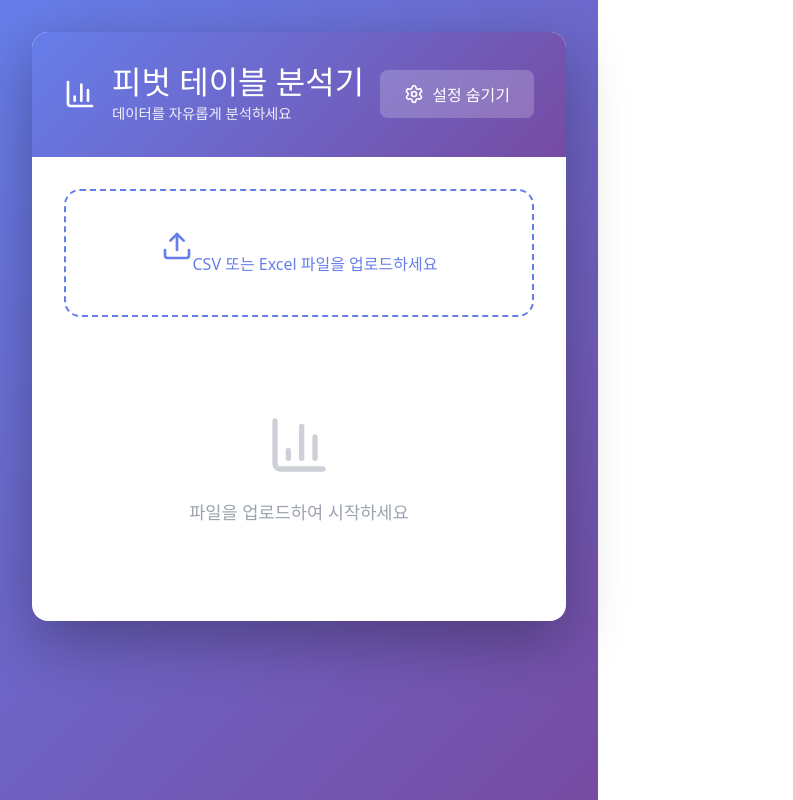
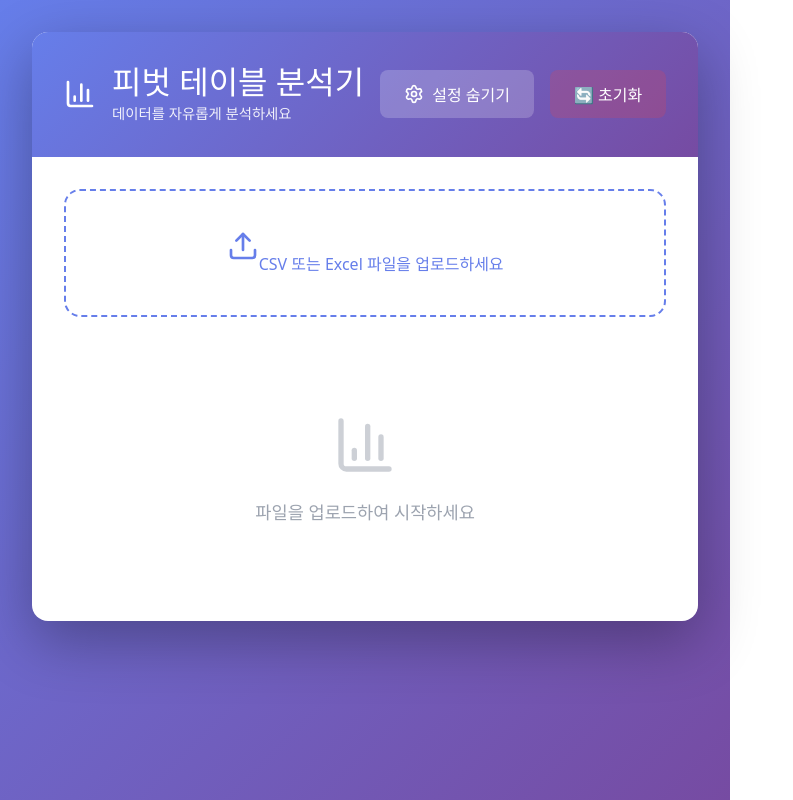
Before and after one commit to cliscal-ueong/pivot-table-app, a React (Vite) app: page / in a window 1280 px wide. Shown: the whole page, without its empty margins (0-793 px from the left). Built offline with nearby package versions, Linux system fonts and the light colour scheme.

Commit message:
초기화 버튼과 안내 문구 추가

```diff
--- a/src/App.jsx
+++ b/src/App.jsx
@@ -106,10 +106,12 @@ function App() {
     if (!filterEnabled || !startDate || !endDate) return true;
 
     const dateStr = String(dateValue);
+    // 슬래시(/)와 하이픈(-) 모두 지원
     const match = dateStr.match(/^(\d{4})[/-](\d{1,2})[/-](\d{1,2})/);
     if (!match) return true;
 
     const [, year, month, day] = match;
+    // 하이픈 형식으로 통일
     const itemDate = `${year}-${month.padStart(2, '0')}-${day.padStart(2, '0')}`;
 
     return itemDate >= startDate && itemDate <= endDate;
@@ -120,10 +122,17 @@ function App() {
       return data;
     }
 
-    return data.filter(row => {
+    const filtered = data.filter(row => {
       // 날짜 필드 중 하나라도 범위 안에 있으면 포함
-      return dateFields.some(field => isDateInRange(row[field]));
+      return dateFields.some(field => {
+        const value = row[field];
+        if (!value) return false;
+        return isDateInRange(value);
+      });
     });
+
+    console.log('필터링 결과:', filtered.length, '개 행');
+    return filtered;
   }, [data, filterEnabled, startDate, endDate, dateFields]);
 
   const pivotData = useMemo(() => {
@@ -199,6 +208,17 @@ function App() {
     }
   };
 
+  const resetAllSettings = () => {
+    setRowFields([]);
+    setColumnFields([]);
+    setValueField('');
+    setAggregation('COUNT');
+    setUniqueField('');
+    setStartDate('');
+    setEndDate('');
+    setFilterEnabled(false);
+  };
+
   const exportToExcel = () => {
     if (!pivotData) return;
 
@@ -237,6 +257,13 @@ function App() {
               >
                 <Settings size={20} />
                 {showConfig ? '설정 숨기기' : '설정 보기'}
+              </button>
+              <button
+                onClick={resetAllSettings}
+                className="config-btn"
+                style={{background: 'rgba(239, 68, 68, 0.2)'}}
+              >
+                🔄 초기화
               </button>
             </div>
           </div>
@@ -336,6 +363,11 @@ function App() {
 
                     <div className="config-box date-grouping" style={{gridColumn: '1 / -1', background: '#fef3c7'}}>
                       <h3 style={{color: '#78350f'}}>📅 날짜 그룹핑</h3>
+                      {filterEnabled && startDate && endDate && (
+                        <div style={{marginBottom: '1rem', padding: '0.75rem', background: '#fef9c3', border: '2px solid #facc15', borderRadius: '0.5rem', fontSize: '0.9rem'}}>
+                          💡 <strong>안내:</strong> 필터링된 기간 ({startDate} ~ {endDate}) 내에서 그룹핑됩니다
+                        </div>
+                      )}
                       <div style={{display: 'flex', gap: '1rem', flexWrap: 'wrap'}}>
                         {dateFields.map(field => (
                           <div key={field} style={{flex: '1', minWidth: '200px'}}>
```
